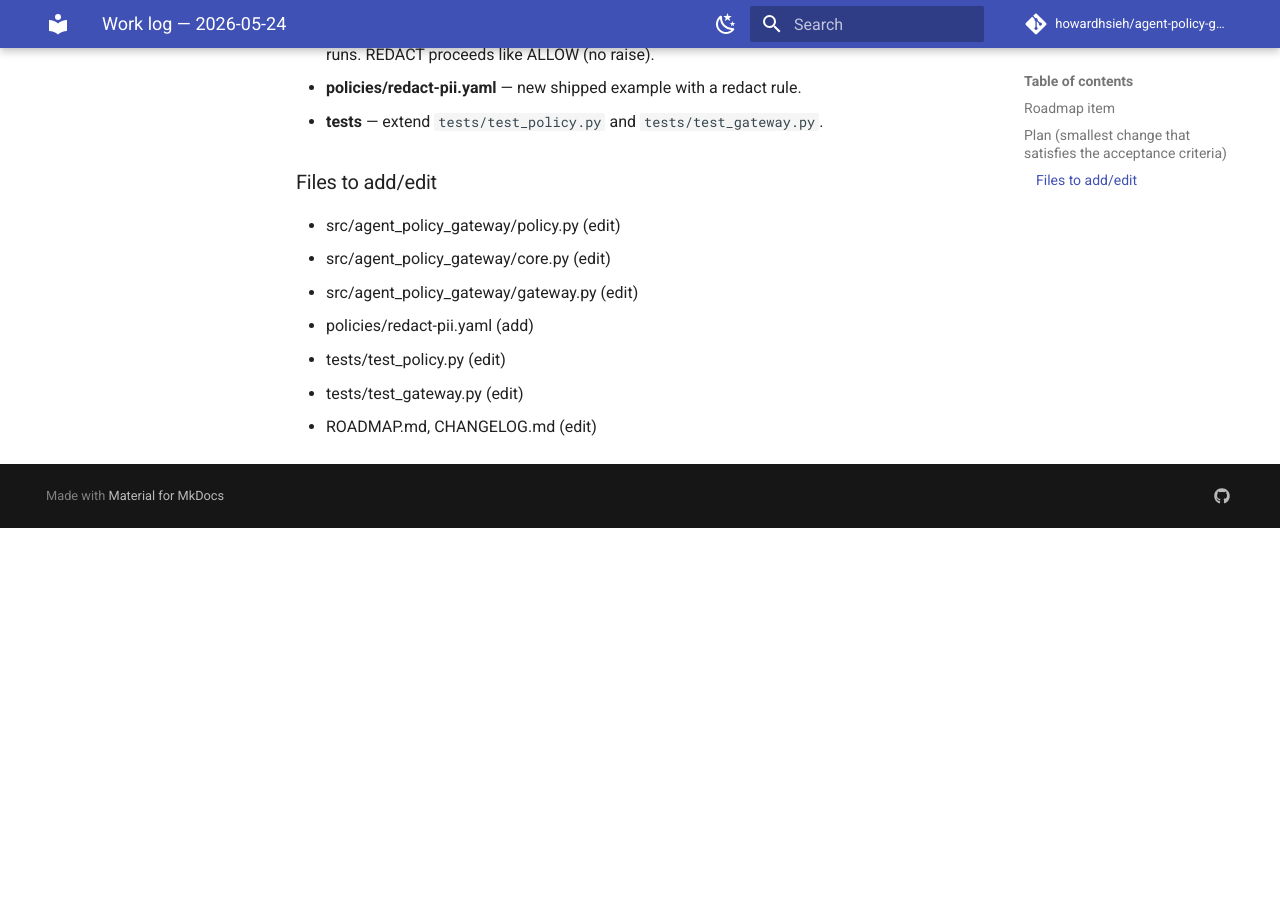
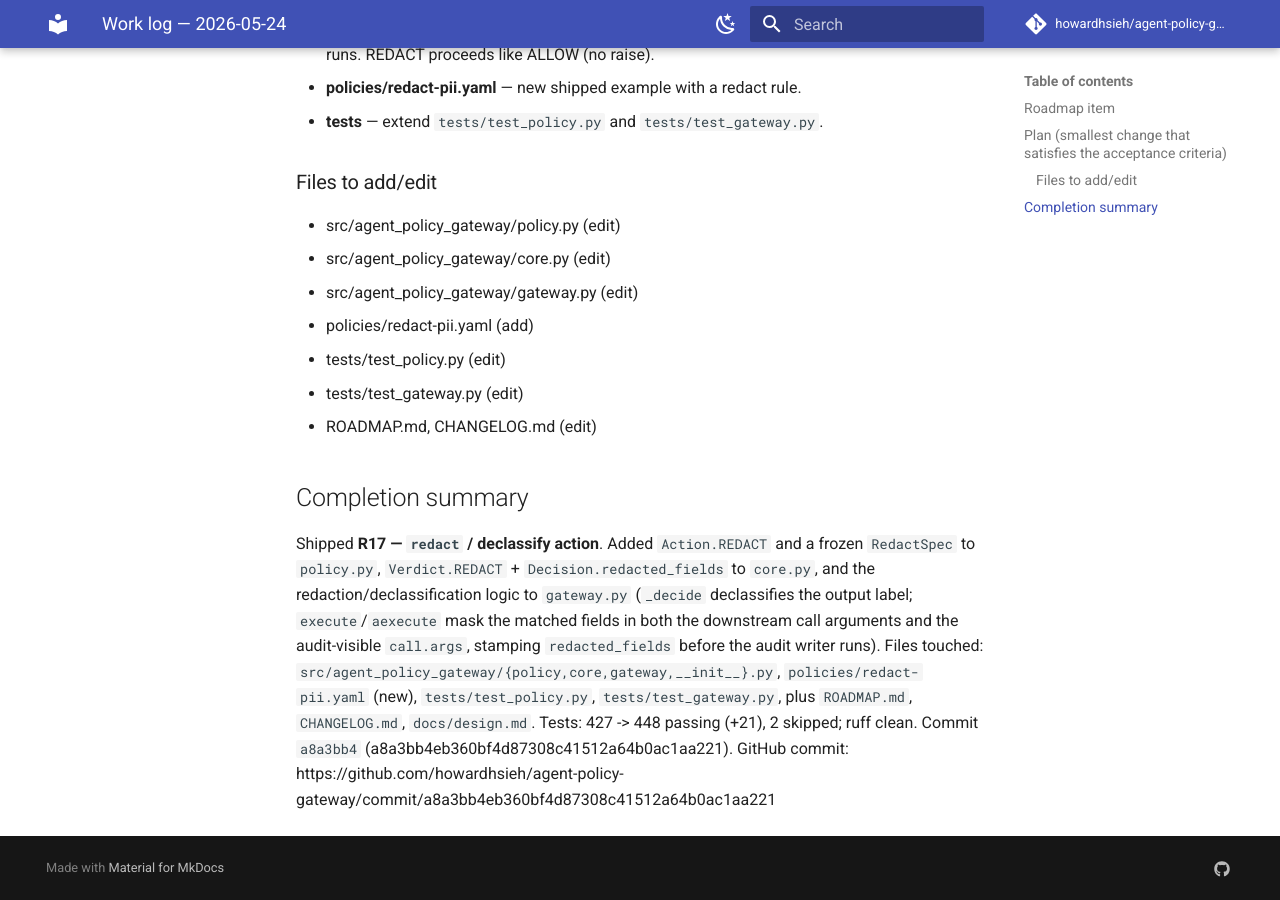
Before and after one commit to howardhsieh/agent-policy-gateway, an MkDocs documentation site: the page built from docs/work-log/2026-05-24.md, in a window 1280 px wide and 900 px high, scrolled down 862 px. Built offline with MkDocs 1.6.1 and Material for MkDocs 9.7.7, drawn with Linux system fonts in a browser that asks for light colours; comment, search, counter and statistics services are not loaded; before the commit the page ends 1390 px from its top, so only the background shows below that.

Commit message:
docs(roadmap): record R17 commit hash a8a3bb4

```diff
--- a/docs/work-log/2026-05-24.md
+++ b/docs/work-log/2026-05-24.md
@@ -40,3 +40,16 @@ and the fact that redaction occurred.
 - tests/test_policy.py (edit)
 - tests/test_gateway.py (edit)
 - ROADMAP.md, CHANGELOG.md (edit)
+
+## Completion summary
+
+Shipped **R17 — `redact` / declassify action**. Added `Action.REDACT` and a
+frozen `RedactSpec` to `policy.py`, `Verdict.REDACT` + `Decision.redacted_fields`
+to `core.py`, and the redaction/declassification logic to `gateway.py`
+(`_decide` declassifies the output label; `execute`/`aexecute` mask the matched
+fields in both the downstream call arguments and the audit-visible `call.args`,
+stamping `redacted_fields` before the audit writer runs). Files touched:
+`src/agent_policy_gateway/{policy,core,gateway,__init__}.py`,
+`policies/redact-pii.yaml` (new), `tests/test_policy.py`, `tests/test_gateway.py`,
+plus `ROADMAP.md`, `CHANGELOG.md`, `docs/design.md`. Tests: 427 -> 448 passing
+(+21), 2 skipped; ruff clean. Commit `a8a3bb4` (a8a3bb4eb360bf4d87308c41512a64b0ac1aa221). GitHub commit: https://github.com/howardhsieh/agent-policy-gateway/commit/a8a3bb4eb360bf4d87308c41512a64b0ac1aa221
```
Also changed, not shown: ROADMAP.md (+1 -1 lines).
